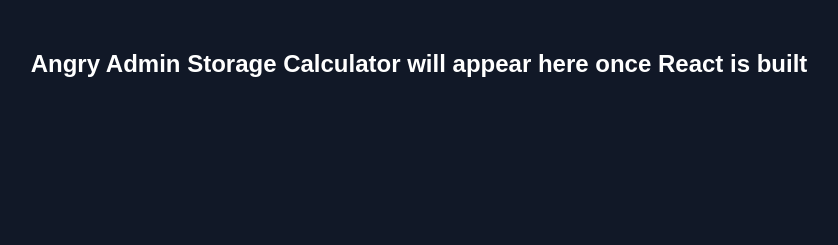
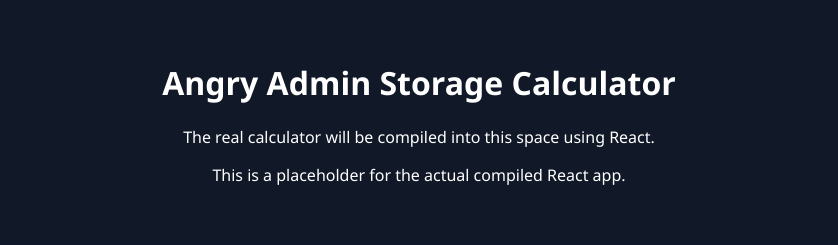
Before and after one commit to AngrySysOps/AngryAdminStorageCalculator, a plain HTML site: page index.html in a window 1280 px wide. Shown: the whole page, without its empty margins (221-1059 px from the left). Drawn offline with Linux system fonts and the light colour scheme.

Commit message:
Add files via upload

```diff
--- a/index.html
+++ b/index.html
@@ -7,6 +7,7 @@
   <link rel="stylesheet" href="./static/css/style.css" />
 </head>
 <body>
+  <noscript>You need to enable JavaScript to run this app.</noscript>
   <div id="root"></div>
   <script src="./static/js/main.js"></script>
 </body>
--- a/static/css/style.css
+++ b/static/css/style.css
@@ -1,7 +1,6 @@
 body {
-  background: #111827;
+  background-color: #0f172a;
+  margin: 0;
+  font-family: 'Segoe UI', sans-serif;
   color: white;
-  font-family: sans-serif;
-  margin: 0;
-  padding: 0;
 }
--- a/static/js/main.js
+++ b/static/js/main.js
@@ -1,2 +1,10 @@
-const root = document.getElementById("root");
-root.innerHTML = '<h2 style="text-align:center;margin-top:50px;">Angry Admin Storage Calculator will appear here once React is built</h2>';
+document.addEventListener("DOMContentLoaded", function () {
+  const root = document.getElementById("root");
+  root.innerHTML = `
+    <div style='padding: 40px; text-align: center; color: white; background: #111827'>
+      <h1 style='font-size: 2em;'>Angry Admin Storage Calculator</h1>
+      <p style='margin-top: 20px;'>The real calculator will be compiled into this space using React.</p>
+      <p>This is a placeholder for the actual compiled React app.</p>
+    </div>
+  `;
+});
```
